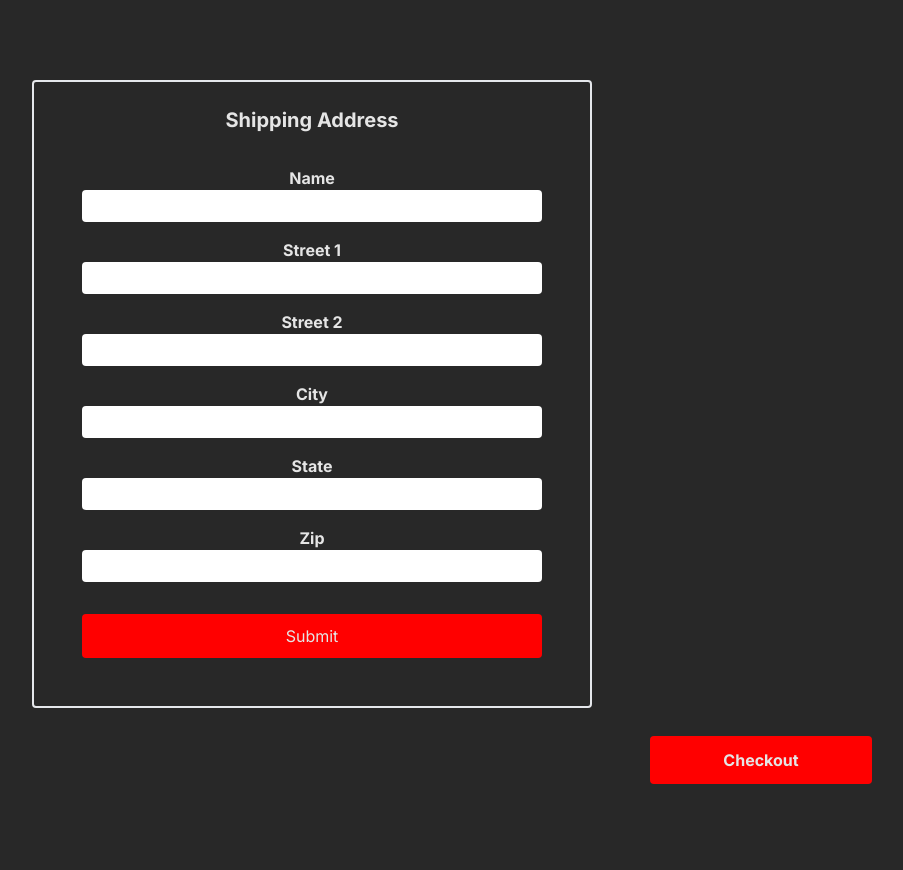
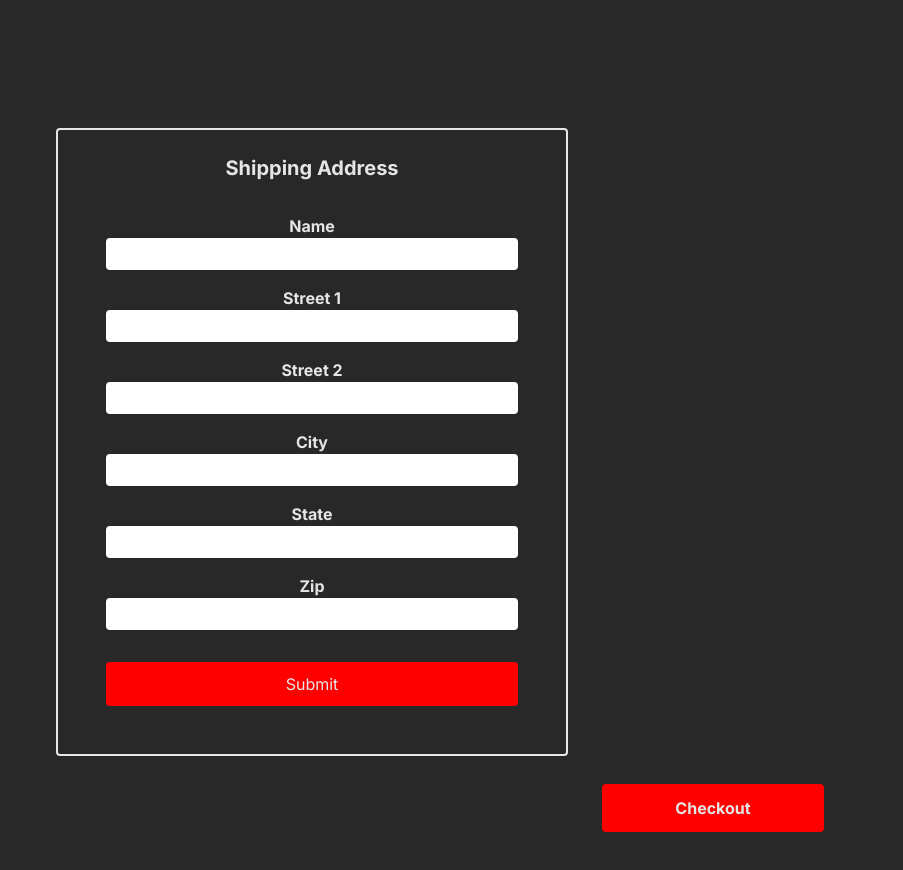
Before and after one commit to danieldenton/record-store, a Next.js app: page /shipping-information in a window 1280 px wide. Shown: the top 870 px of the page, without its empty margins (328-1231 px from the left). Built offline with nearby package versions, Linux system fonts and the light colour scheme.

Commit message:
form fitting

```diff
--- a/src/app/shipping-information/page.tsx
+++ b/src/app/shipping-information/page.tsx
@@ -3,7 +3,7 @@ import CheckoutButton from "./checkout-button";
 
 export default function ShippingInformation() {
   return (
-    <div className="p-20 bg-black flex flex-col items-center">
+    <div className="p-32 bg-black flex flex-col items-center">
       <ShippingForm />
       <CheckoutButton />
     </div>
```
